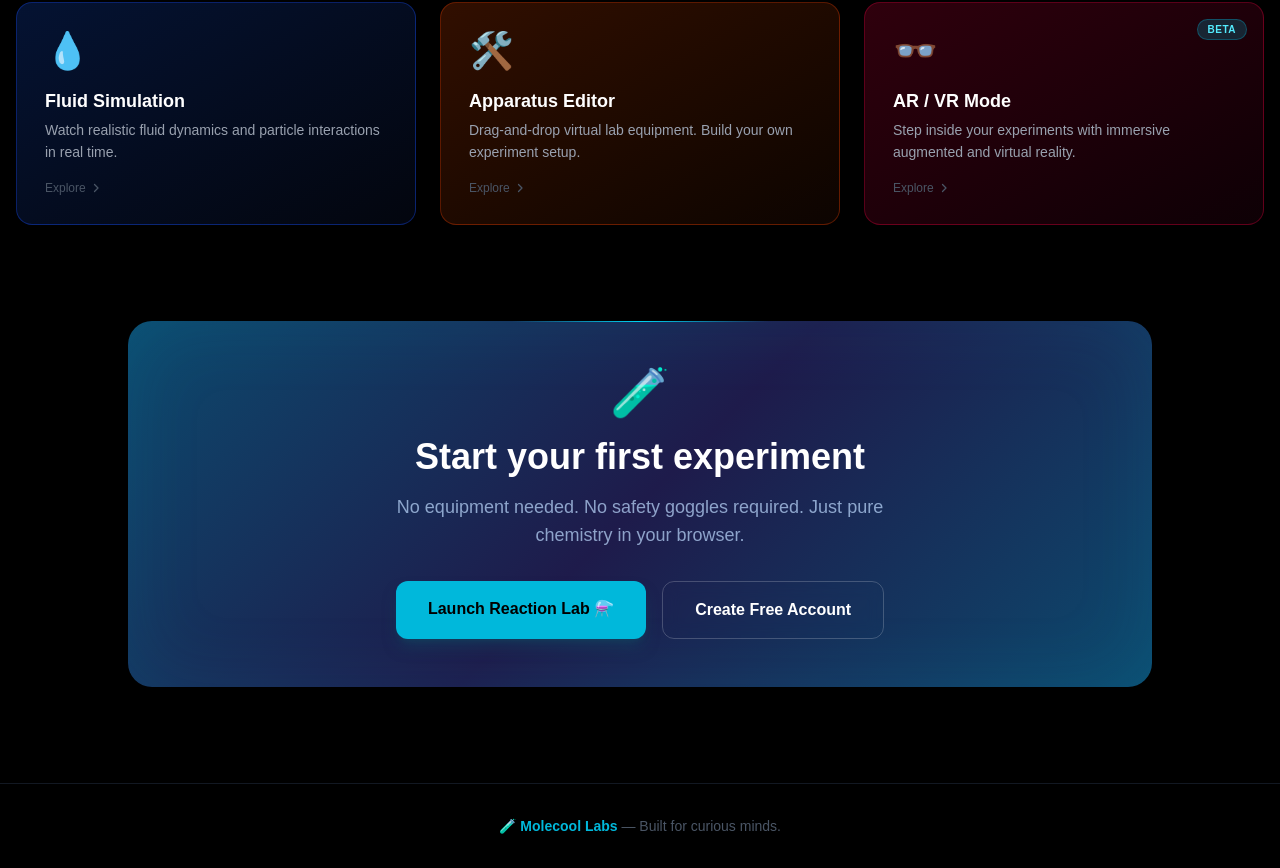
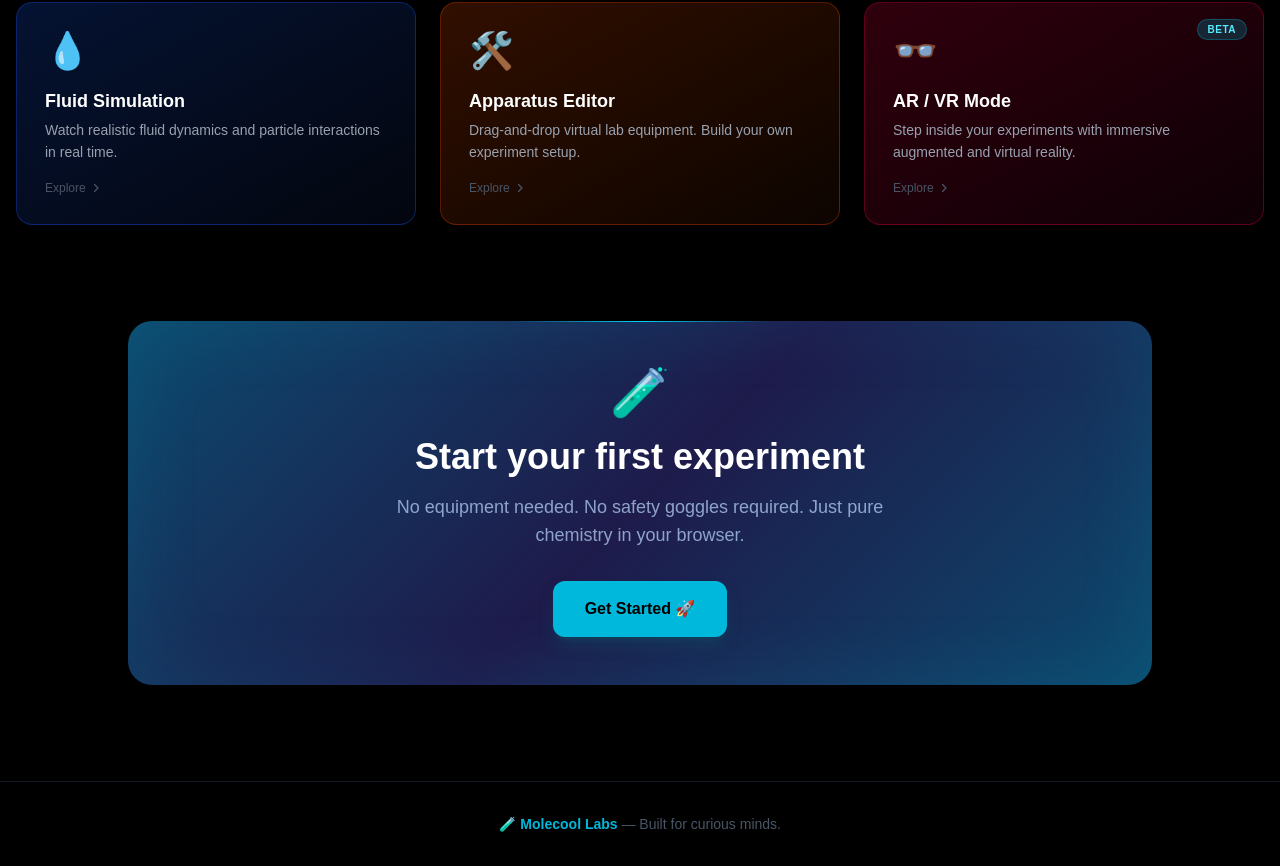
Before and after one commit to tanmaygupta1008/Molecool-Labs, a Next.js app: page / in a window 1280 px wide. Shown: the part 1473-2341 px from the top of the page. Built offline with nearby package versions, Linux system fonts and the light colour scheme; no server answers.

Commit message:
get started button added , leads to sign up

```diff
--- a/src/app/page.js
+++ b/src/app/page.js
@@ -239,19 +239,11 @@ export default function LandingPage() {
             </p>
             <div className="flex flex-col sm:flex-row gap-4 justify-center">
               <Link
-                href="/chemical-reactions"
+                href={user ? "/chemical-reactions" : "/login"}
                 className="px-8 py-4 rounded-xl bg-cyan-500 hover:bg-cyan-400 text-black font-bold text-base transition-all duration-200 hover:scale-105 active:scale-95 shadow-lg shadow-cyan-900/50"
               >
-                Launch Reaction Lab ⚗️
+                {user ? "Launch Reaction Lab ⚗️" : "Get Started 🚀"}
               </Link>
-              {!user && (
-                <Link
-                  href="/login"
-                  className="px-8 py-4 rounded-xl border border-white/20 hover:border-white/50 text-white font-bold text-base transition-all duration-200 hover:scale-105 active:scale-95 backdrop-blur"
-                >
-                  Create Free Account
-                </Link>
-              )}
             </div>
           </div>
         </div>
```
